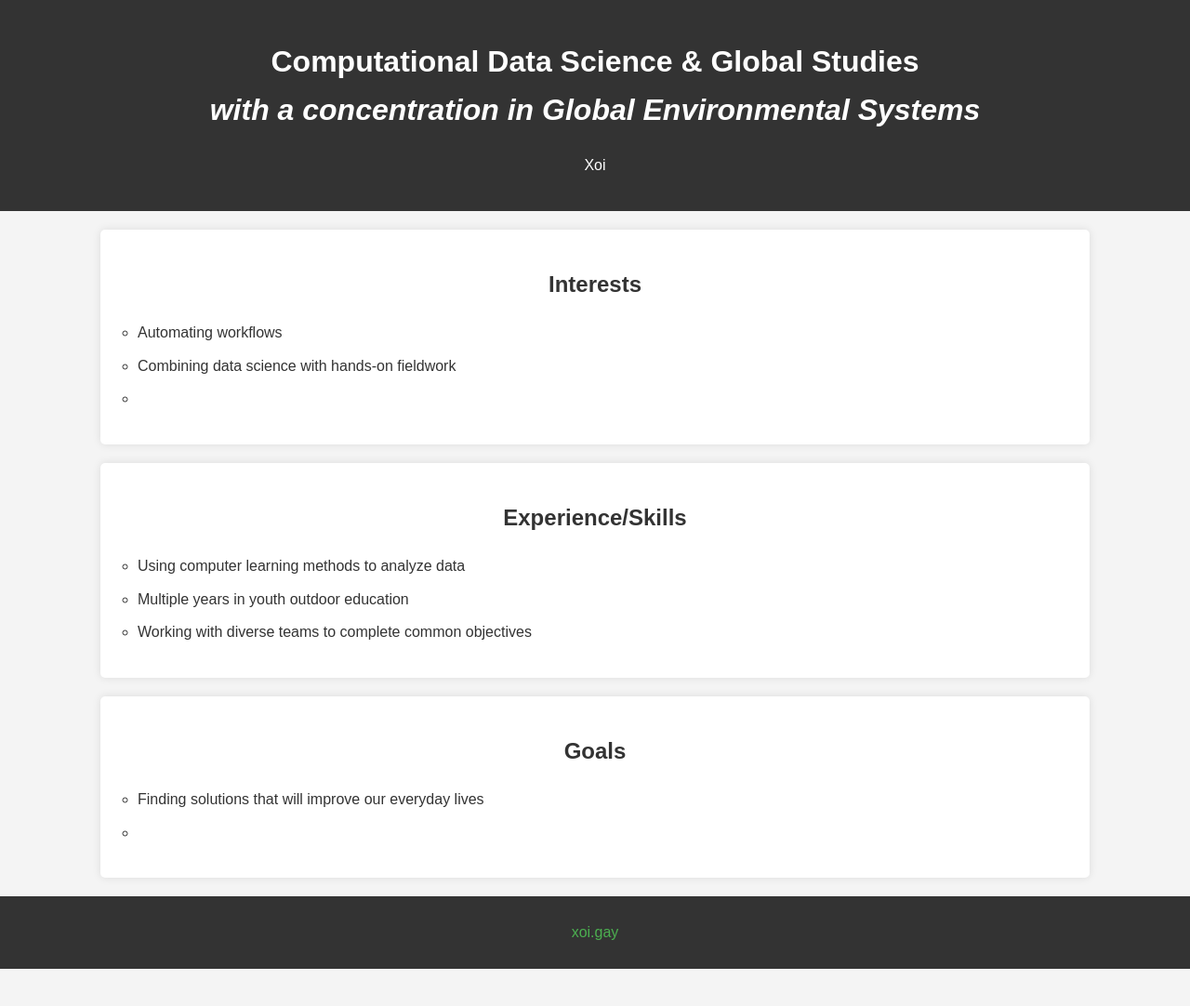
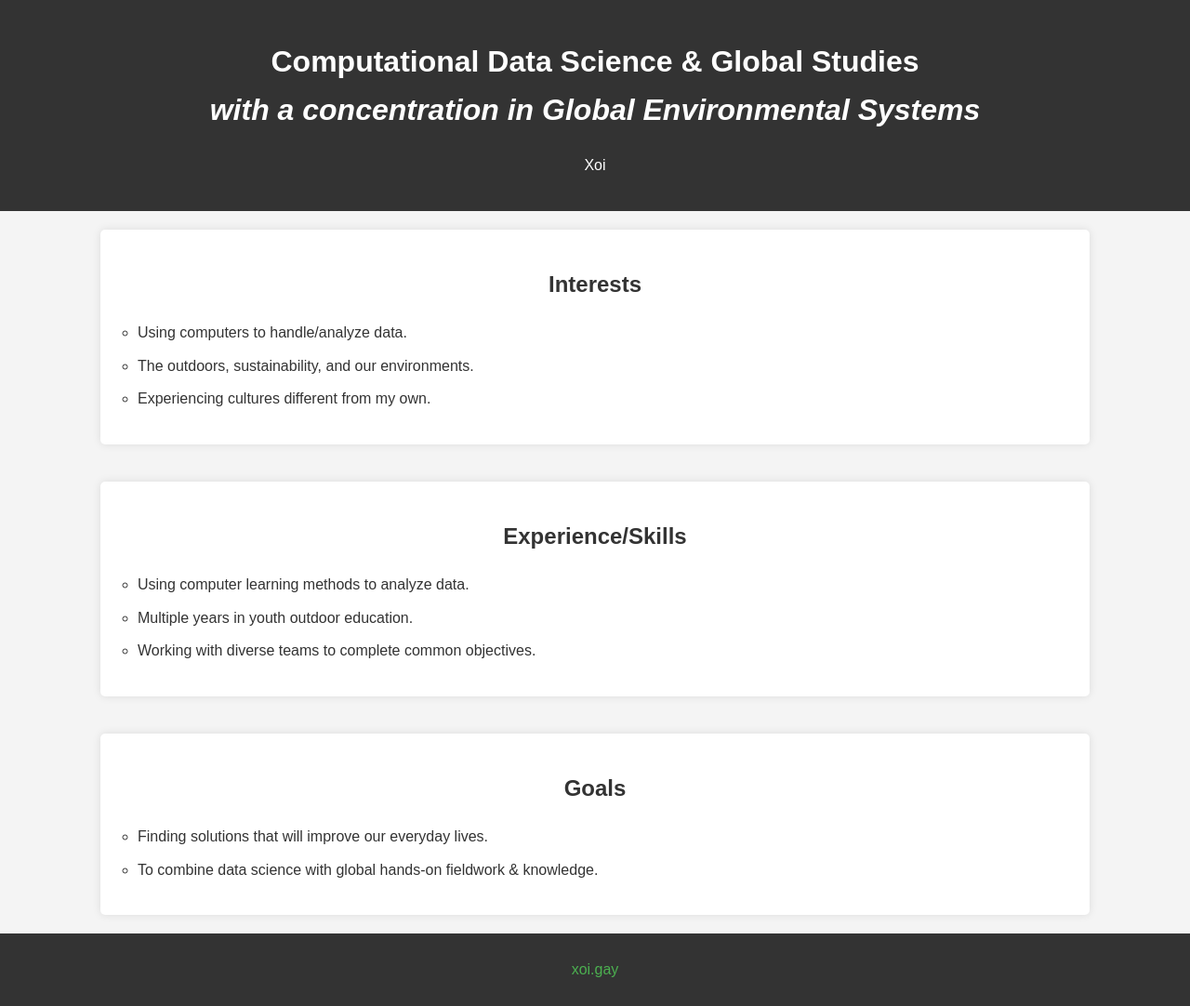
Before and after one commit to x-chap/justxoi.github.io, a Jekyll site: the page _school/infographic.html, which Jekyll copies as it is, in a window 1280 px wide. Shown: the whole page at 93% size. Built offline with Jekyll 4.4.1, drawn with Linux system fonts in a browser that asks for light colours; before the commit the page ends 1042 px from its top, so only the background shows below that.

Commit message:
slash school

```diff
--- a/_config.yml
+++ b/_config.yml
@@ -1,2 +1,7 @@
 remote_theme: pages-themes/cayman@v0.2.0
 title: JustXoi
+
+collections:
+  school:
+    output: true
+    permalink: /school/:name/
--- a/school/infographic.html
+++ b/_school/infographic.html
@@ -15,9 +15,9 @@
     <section class="info-section">
         <h2 class="centered-header">Interests</h2>
         <ul>
-            <li>Automating workflows</li>
-            <li>Combining data science with hands-on fieldwork</li>
-            <li></li>
+            <li>Using computers to handle/analyze data.</li>
+            <li>The outdoors, sustainability, and our environments.</li>
+            <li>Experiencing cultures different from my own.</li>
         </ul>
         <!-- You can add images, charts, etc. here -->
     </section>
@@ -25,17 +25,17 @@
     <section class="info-section">
         <h2 class="centered-header">Experience/Skills</h2>
         <ul>
-            <li>Using computer learning methods to analyze data</li>
-            <li>Multiple years in youth outdoor education</li>
-            <li>Working with diverse teams to complete common objectives</li>
+            <li>Using computer learning methods to analyze data.</li>
+            <li>Multiple years in youth outdoor education.</li>
+            <li>Working with diverse teams to complete common objectives.</li>
         </ul>
     </section>
 
     <section class="info-section">
         <h2 class="centered-header">Goals</h2>
         <ul>
-            <li>Finding solutions that will improve our everyday lives</li>
-            <li></li>
+            <li>Finding solutions that will improve our everyday lives.</li>
+            <li>To combine data science with global hands-on fieldwork & knowledge.</li>
         </ul>
 
     </section>
--- /dev/null
+++ b/_school/styles.css
@@ -0,0 +1,87 @@
+body {
+    font-family: 'Arial', sans-serif;
+    line-height: 1.6;
+    color: #333;
+    margin: 0;
+    padding: 0;
+    background-color: #f4f4f4;
+    display: flex;
+    flex-direction: column;
+    min-height: 100vh;
+}
+
+header {
+    background-color: #333;
+    color: #fff;
+    text-align: center;
+    padding: 20px 0;
+}
+
+.info-section {
+    background-color: #fff;
+    margin: 20px auto;
+    padding: 20px;
+    width: 80%;
+    box-shadow: 0 0 10px rgba(0, 0, 0, 0.1);
+    border-radius: 5px;
+    flex: 1 0 auto;
+}
+
+footer {
+    background-color: #333;
+    color: #fff;
+    text-align: center;
+    padding: 10px 0;
+    flex-shrink: 0;
+    width: 100%;
+}
+
+.custom-link {
+    color: #4CAF50;
+    text-decoration: none;
+}
+
+.custom-link:hover {
+    color: #45a049;
+    text-decoration: underline;
+}
+
+.custom-link:visited{
+    color: #8BC34A;
+}
+
+.info-section img {
+    max-width: 100%;
+    height: auto;
+    margin: 20px 0;
+    border-radius: 5px;
+}
+
+ul {
+    list-style-type: circle;
+    padding-left: 20px;
+}
+
+ul li {
+    margin-bottom: 10px;
+}
+
+.content-flex {
+    display: flex;
+    align-items: start;
+    gap: 20px;
+}
+
+.side-image {
+    max-width: 40%;
+    height: auto;
+    border-radius: 5px;
+}
+
+.bullet-content {
+    flex: 1;
+}
+
+.centered-header{
+    text-align: center;
+}
--- a/school/styles.css
+++ /dev/null
@@ -1,87 +0,0 @@
-body {
-    font-family: 'Arial', sans-serif;
-    line-height: 1.6;
-    color: #333;
-    margin: 0;
-    padding: 0;
-    background-color: #f4f4f4;
-}
-
-header {
-    background-color: #333;
-    color: #fff;
-    text-align: center;
-    padding: 20px 0;
-}
-
-.info-section {
-    background-color: #fff;
-    margin: 20px auto;
-    padding: 20px;
-    width: 80%;
-    box-shadow: 0 0 10px rgba(0, 0, 0, 0.1);
-    border-radius: 5px;
-}
-
-footer {
-    background-color: #333;
-    color: #fff;
-    text-align: center;
-    padding: 10px 0;
-    position: relative;
-    bottom: 0;
-    width: 100%;
-}
-
-.custom-link {
-    color: #4CAF50;
-    text-decoration: none;
-}
-
-.custom-link:hover {
-    color: #45a049;
-    text-decoration: underline;
-}
-
-.custom-link:visited{
-    color: #8BC34A;
-}
-
-.info-section img {
-    max-width: 100%;  /* Ensures the image doesn't overflow its container */
-    height: auto;    /* Maintains the image's aspect ratio */
-    margin: 20px 0;  /* Adds some space above and below the image */
-    border-radius: 5px; /* Optional: gives the image rounded corners */
-}
-
-ul {
-    list-style-type: circle; /* Changes bullet style; other options include 'square', 'disc' (default), etc. */
-    padding-left: 20px; /* Adjusts the space from the left; can be increased or decreased as needed */
-}
-
-ul li {
-    margin-bottom: 10px; /* Adds some space below each bullet point */
-}
-
-/* Using Flexbox to position content side by side */
-.content-flex {
-    display: flex;
-    align-items: start; /* Aligns content to the top */
-    gap: 20px; /* Space between the image and the bullet points */
-}
-
-/* Style for the image */
-.side-image {
-    max-width: 40%; /* Adjust based on your design needs */
-    height: auto;
-    border-radius: 5px;
-}
-
-/* Style for the bullet points container */
-.bullet-content {
-    flex: 1; /* Takes the remaining available width */
-}
-
-.centered-header{
-    text-align: center;
-}
```
Also changed, not shown: other parts of _school/infographic.html (+1 -1 lines), school.html (added, +31 -0 lines).
